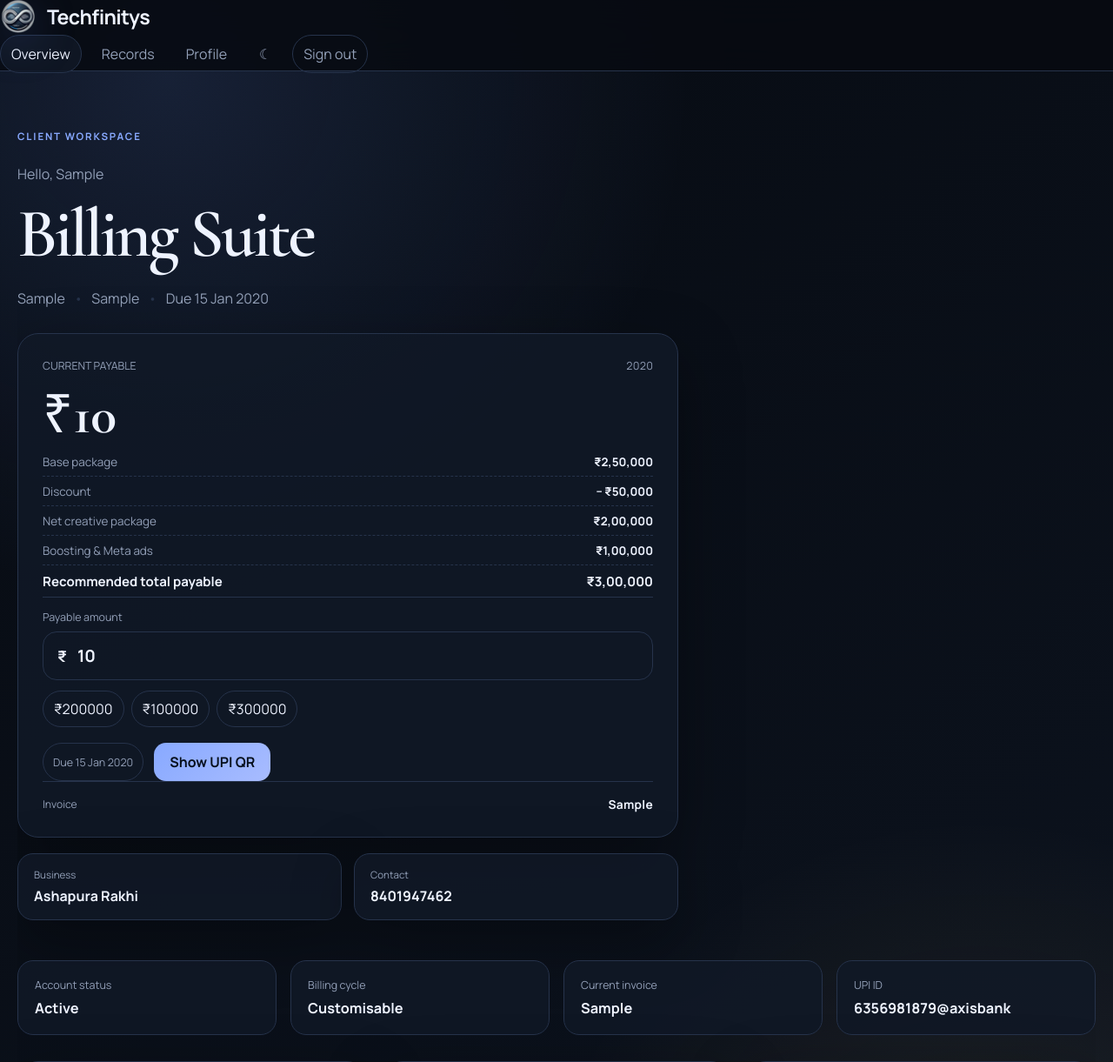
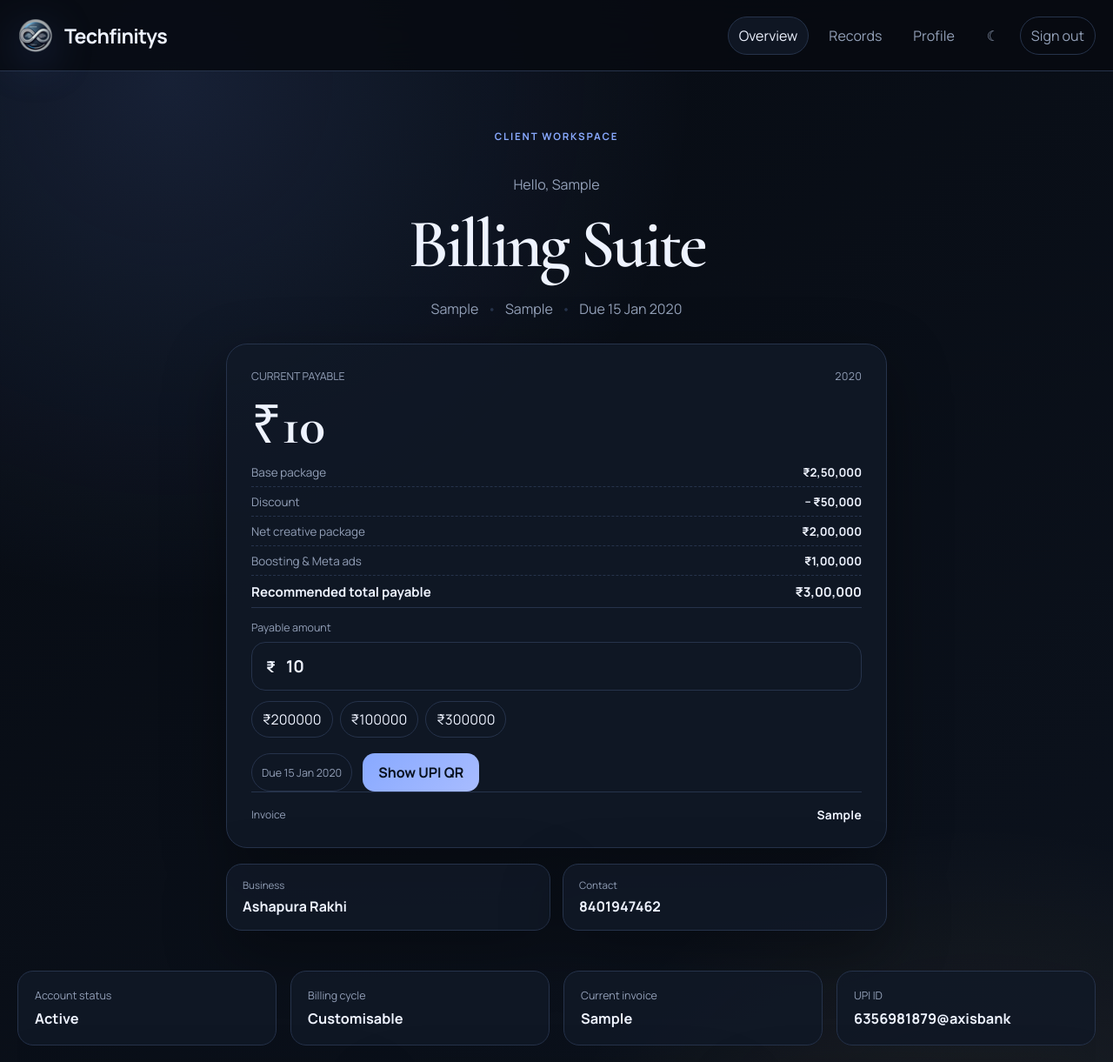
Before and after one commit to gitwork3054/techfinitys_paymentgateway, a Django app: page / in a window 1280 px wide. Shown: the top 1221 px of the page at 87% size. Run offline with Django 5.2, Linux system fonts and the light colour scheme; a user stored in the database is signed in; tables that the repository leaves empty hold one stand-in row (values such as "Sample post").

Commit message:
Center payable card and prevent header clipping

```diff
--- a/portal/static/portal/app.css
+++ b/portal/static/portal/app.css
@@ -591,3 +591,77 @@ main{width:min(1240px,calc(100% - 34px));padding-top:32px}
   .hero-payable-inline{margin-top:20px}
   .supplied-qr{max-width:270px}
 }
+
+/* Header clipping + centered Billing Suite card */
+.nav{
+  width:100%;
+  margin:0;
+  padding:0;
+  left:0;
+  right:0;
+}
+.nav-inner{
+  width:min(1240px,calc(100% - 32px));
+  margin:0 auto;
+  display:flex;
+  align-items:center;
+  justify-content:space-between;
+  gap:24px;
+  min-width:0;
+}
+.nav-inner nav{
+  display:flex;
+  align-items:center;
+  justify-content:flex-end;
+  gap:10px;
+  min-width:0;
+  flex-wrap:nowrap;
+}
+.nav-inner form{margin:0;flex:none}
+.brand-combo{flex:none}
+.nav-inner .ghost{white-space:nowrap}
+
+.hero-single .hero-copy{
+  display:flex;
+  flex-direction:column;
+  align-items:center;
+  text-align:center;
+}
+.hero-single .hero-copy .eyebrow,
+.hero-single .hero-copy .greeting,
+.hero-single .hero-copy .hero-meta{
+  align-self:center;
+}
+.hero-payable-inline{
+  margin-left:auto;
+  margin-right:auto;
+  text-align:left;
+}
+.hero-inline-cards-2{
+  margin-left:auto;
+  margin-right:auto;
+  text-align:left;
+}
+.hero-single h1{
+  text-align:center;
+}
+.hero-single .hero-meta{
+  justify-content:center;
+}
+
+@media(max-width:900px){
+  .nav-inner{
+    width:calc(100% - 20px);
+    gap:12px;
+  }
+  .nav-inner nav{
+    gap:6px;
+  }
+  .nav-inner nav>a{
+    display:none;
+  }
+}
+@media(max-width:520px){
+  .brand-combo span{display:none}
+  .nav-inner .ghost{padding:9px 10px}
+}
```
